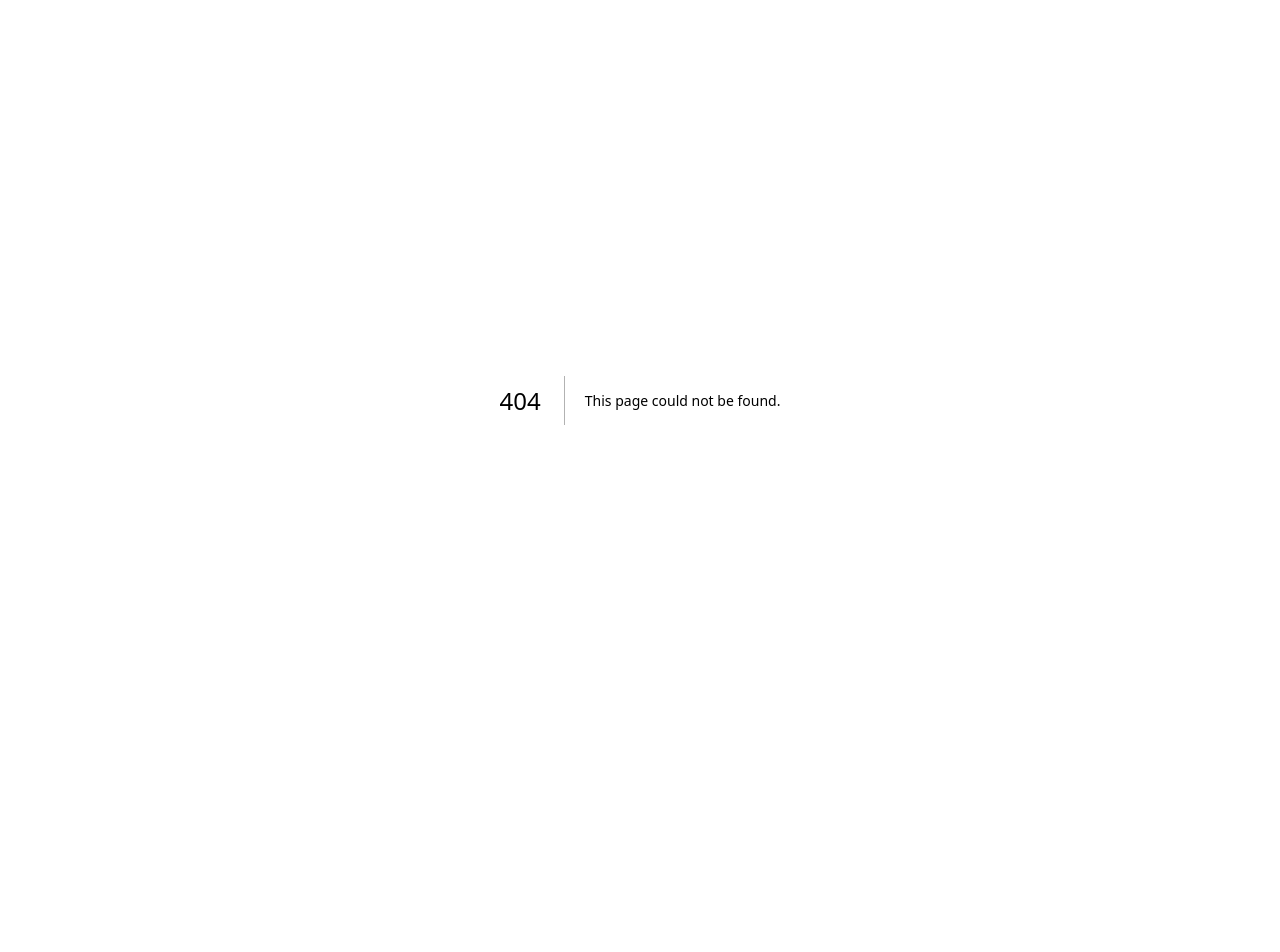
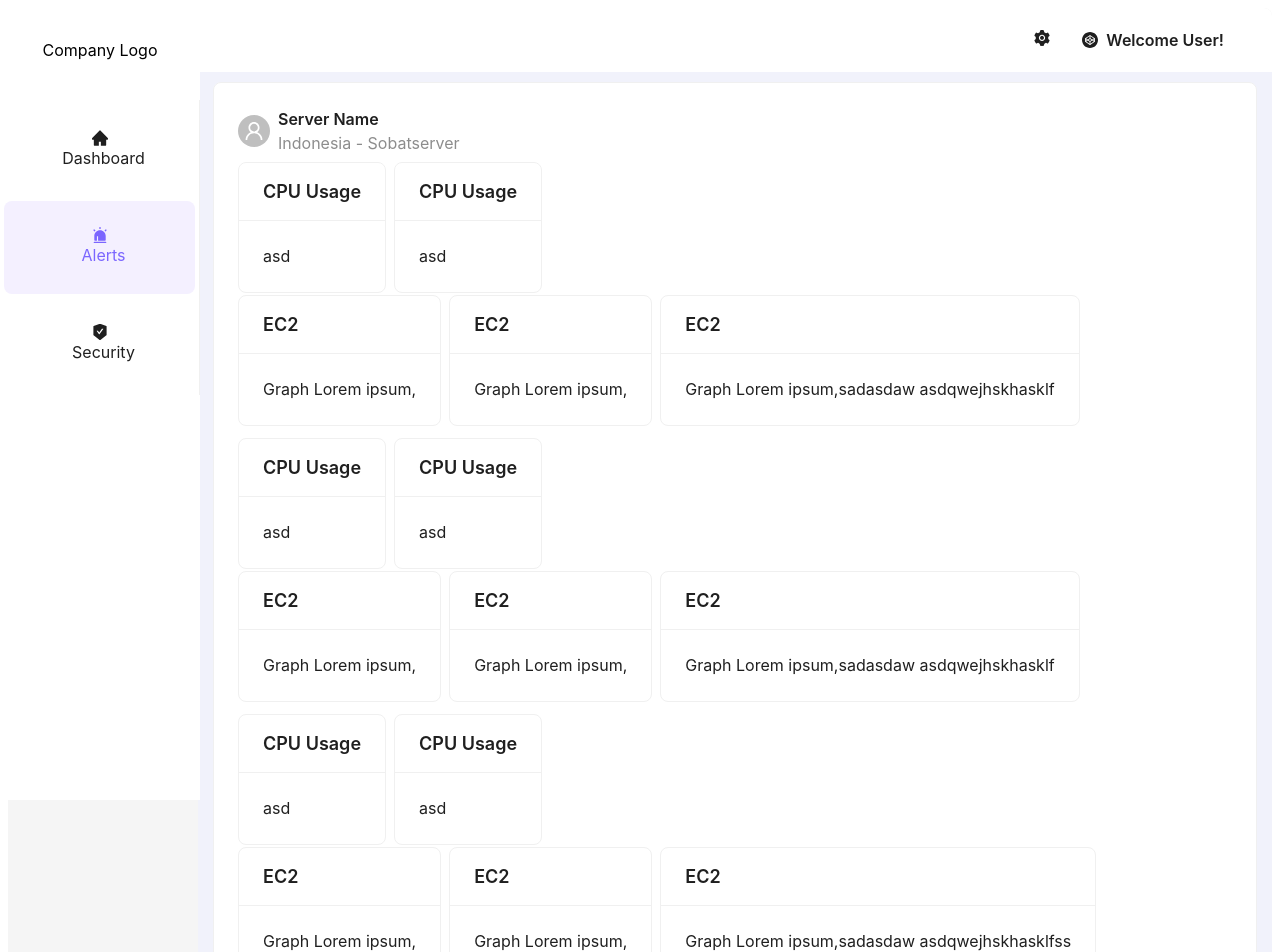
Before and after one commit to sanjibbehera/monitoring-fe-app, a Next.js app: page /alerts in a window 1280 px wide. Before the commit this address had no page. Shown: the top 952 px of the page. Before the commit the page ends 800 px from the top, so only its background shows below. Built offline with nearby package versions, Linux system fonts and the light colour scheme; sample sign-in values are in the browser's storage.

Commit message:
Alerts implements

```diff
--- a/src/components/Sidebar.tsx
+++ b/src/components/Sidebar.tsx
@@ -1,38 +1,47 @@
 import { AlertFilled, HomeFilled, SafetyCertificateFilled } from '@ant-design/icons';
 import { Menu, MenuProps } from "antd";
+import { useRouter } from 'next/router';
 
 
 const itemStyle = { flexGrow: 1, height: '100%', lineHeight: '25px', padding: "26px" };
 
+
+
+export default function Sidebar() {
+    const route = useRouter()
+
     const items: MenuProps['items'] = [
         {
-        key: '1',
+            key: '/dashboard',
             icon: <HomeFilled />,
             label: 'Dashboard',
             style: { ...itemStyle, flexDirection: 'column', },
+            onClick: () => route.push('/dashboard')
         },
         {
-        key: '2',
+            key: '/alerts',
             icon: <AlertFilled />,
             label: 'Alerts',
             style: { ...itemStyle, flexDirection: 'column', },
+            onClick: () => route.push('/alerts')
         },
         {
-        key: '3',
+            key: '/security',
             icon: <SafetyCertificateFilled />,
             label: 'Security',
             style: { ...itemStyle, flexDirection: 'column', },
+            onClick: () => route.push('/security')
         },
     ]
 
-export default function Sidebar() {
     return (
         <>
             <div >Company Logo</div>
             <Menu
                 mode='inline'
                 items={items}
-                defaultSelectedKeys={["1"]}
+                defaultSelectedKeys={['/dashboard']}
+                selectedKeys={[`${route.pathname}`]}
             />
         </>
     )
--- /dev/null
+++ b/src/pages/alerts.tsx
@@ -0,0 +1,111 @@
+import Layout from "@/components/Layout";
+import { UserOutlined } from "@ant-design/icons";
+import { Avatar, Card, Col, Row, Space, Typography } from "antd";
+import { CSSProperties } from "react";
+
+
+const divStyle: CSSProperties = { paddingInline: 15, paddingTop: 10 }
+export default function AlertPage() {
+    return (
+        <Layout>
+            <div>
+                <div style={divStyle}>
+                    <Row gutter={16}>
+                        <Col span={24}>
+                            <Card>
+                                <div style={{ marginBottom: 5 }}>
+                                    <Space>
+                                        <Avatar icon={<UserOutlined />} />
+                                        <Space.Compact block direction="vertical" >
+                                            <Typography.Text strong>Server Name</Typography.Text>
+                                            <Typography.Text aria-level={2} type="secondary" >Indonesia - Sobatserver</Typography.Text>
+                                        </Space.Compact>
+                                    </Space>
+                                </div>
+                                <Row gutter={12}>
+                                    <Col >
+                                        <Space>
+                                            <Card title="CPU Usage">
+                                                asd
+                                            </Card>
+                                            <Card title="CPU Usage">
+                                                asd
+                                            </Card>
+                                        </Space>
+                                    </Col>
+                                    <Col >
+                                        <Space>
+                                            <Card title="EC2">
+                                                Graph Lorem ipsum,
+                                            </Card>
+                                            <Card title="EC2">
+                                                Graph Lorem ipsum,
+                                            </Card>
+                                            <Card title="EC2">
+                                                Graph Lorem ipsum,sadasdaw asdqwejhskhasklf
+                                            </Card>
+                                        </Space>
+                                    </Col>
+                                </Row><div style={{ margin: 10 }} />
+                                <Row gutter={12}>
+                                    <Col >
+                                        <Space>
+                                            <Card title="CPU Usage">
+                                                asd
+                                            </Card>
+                                            <Card title="CPU Usage">
+                                                asd
+                                            </Card>
+                                        </Space>
+                                    </Col>
+                                    <Col >
+                                        <Space>
+                                            <Card title="EC2">
+                                                Graph Lorem ipsum,
+                                            </Card>
+                                            <Card title="EC2">
+                                                Graph Lorem ipsum,
+                                            </Card>
+                                            <Card title="EC2">
+                                                Graph Lorem ipsum,sadasdaw asdqwejhskhasklf
+                                            </Card>
+                                        </Space>
+                                    </Col>
+                                </Row><div style={{ margin: 10 }} />
+                                <Row gutter={12}>
+                                    <Col >
+                                        <Space>
+                                            <Card title="CPU Usage">
+                                                asd
+                                            </Card>
+                                            <Card title="CPU Usage">
+                                                asd
+                                            </Card>
+                                        </Space>
+                                    </Col>
+                                    <Col >
+                                        <Space>
+                                            <Card title="EC2">
+                                                Graph Lorem ipsum,
+                                            </Card>
+                                            <Card title="EC2">
+                                                Graph Lorem ipsum,
+                                            </Card>
+                                            <Card title="EC2">
+                                                Graph Lorem ipsum,sadasdaw asdqwejhskhasklfss
+                                            </Card>
+                                        </Space>
+                                    </Col>
+                                </Row><div style={{ margin: 10 }} />
+                                <Card>
+                                    asds
+                                </Card>
+                            </Card>
+
+                        </Col>
+                    </Row>
+                </div>
+            </div>
+        </Layout>
+    )
+}
```
Also changed, not shown: src/pages/dashboard.tsx (+7 -8 lines), src/pages/index.tsx (+8 -2 lines). Lines whose indentation alone changed are shown as unchanged.
